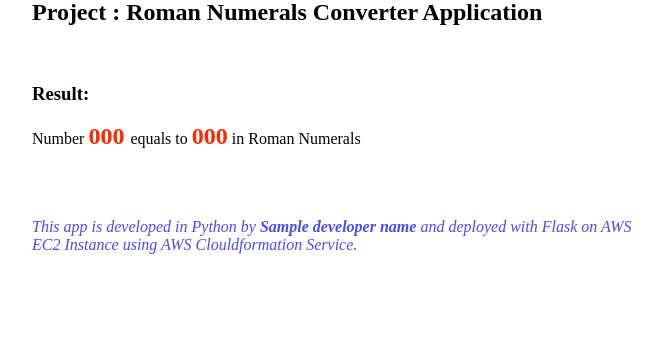
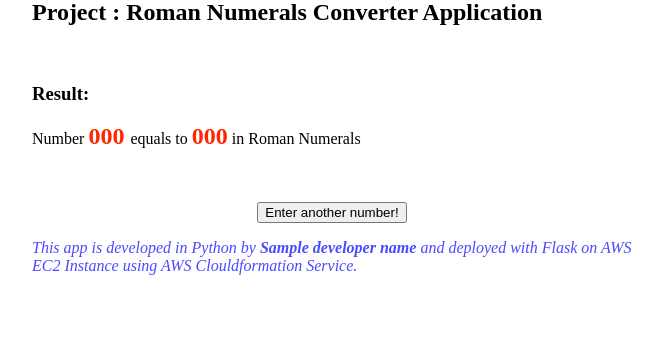
Before and after one commit to betulbeyazoglu/aws-workshop, a Flask app: template Projects/002-milliseconds-converter/templates/result.html in a window 1280 px wide. Shown: the part 451-800 px from the top of the page, without its empty margins (308-970 px from the left). Run offline with Flask 2, Linux system fonts and the light colour scheme; the template is opened without the code that fills it: most values are stand-ins (such as "Sample title", 1, 10 or a date in 2020).

Commit message:
result.html new version added

```diff
--- a/Projects/001-roman-numerals-converter/templates/result.html
+++ b/Projects/001-roman-numerals-converter/templates/result.html
@@ -45,7 +45,9 @@
 
     <h3><b>Result:</b></h3>
     <p>Number <span class="result"> <b> {{ number_decimal }}</b> </span>equals to <span class="result"><b>{{ number_roman }}</b></span> in Roman Numerals</p><br><br>
-
+<form>
+ <center><input type="button" value="Enter another number!" onclick="history.back()"></center>
+</form>
 
     <p class="footnote"><i>This app is developed in Python by <b>{{ developer_name }}</b> and deployed with Flask on AWS
             EC2 Instance using AWS Clouldformation Service.</i></p>
```
